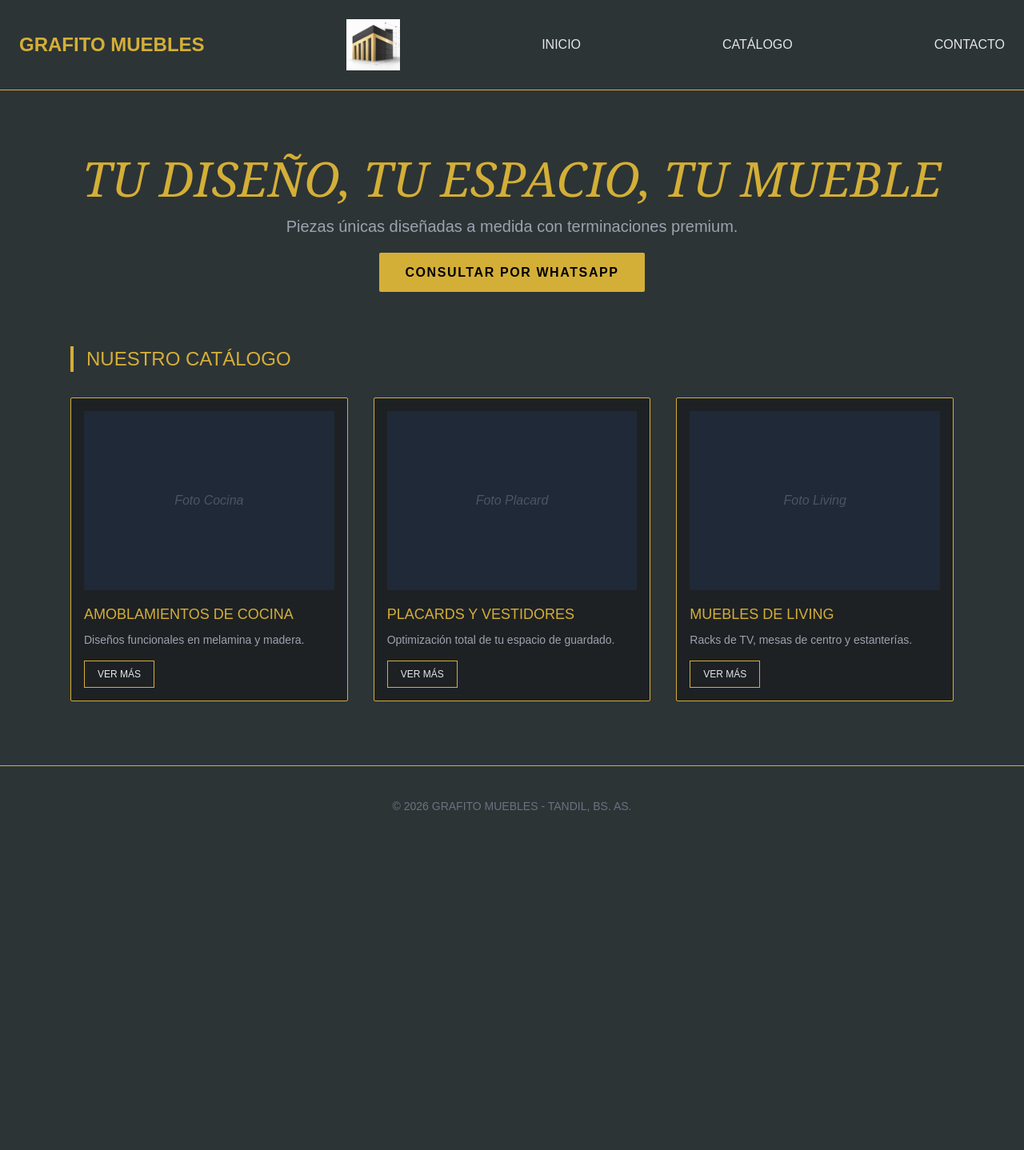
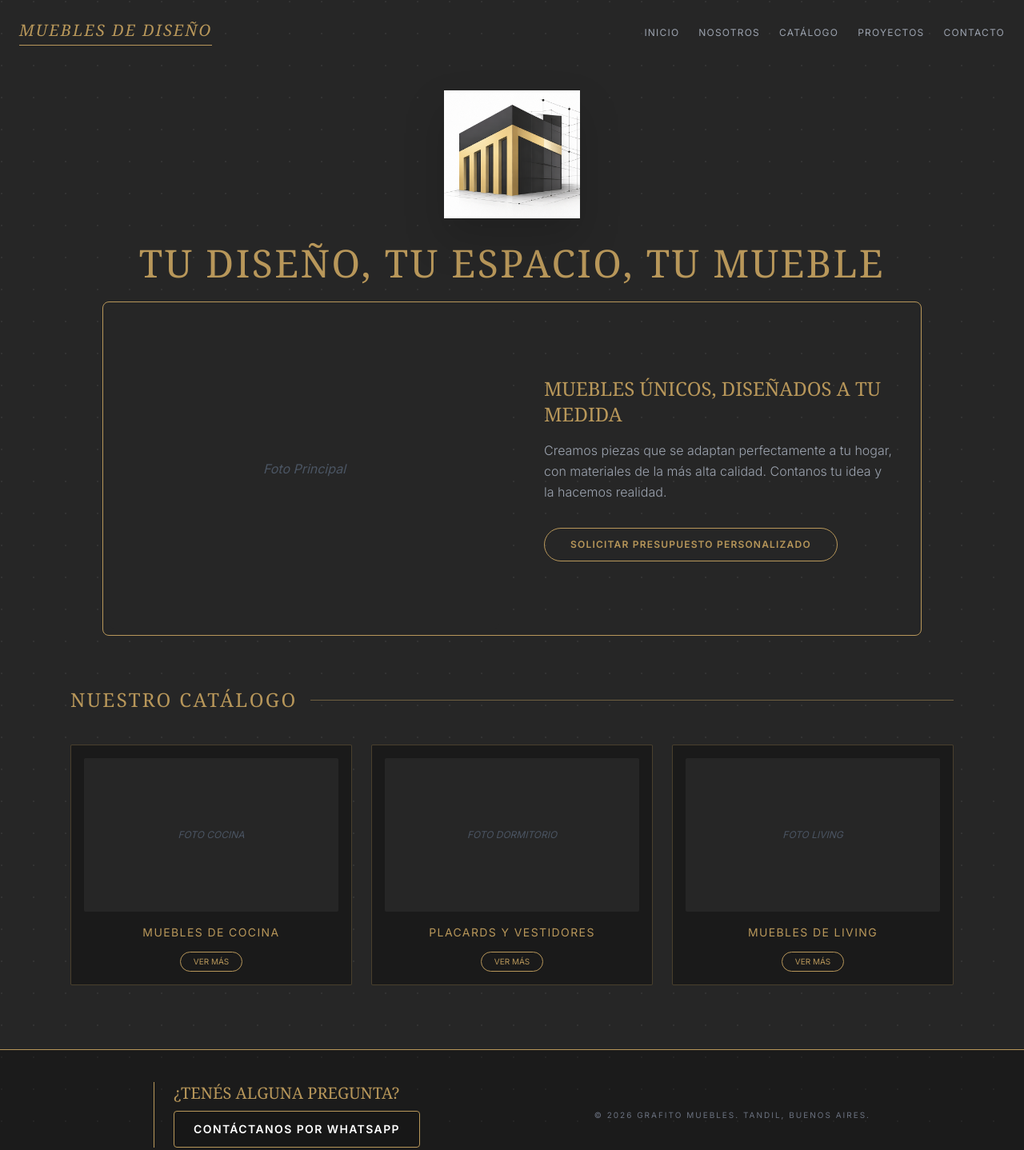
Before and after one commit to grafitomuebles/web-muebles, a plain HTML site: page index.html in a window 1280 px wide. Shown: the whole page at 80% size. Before the commit the page ends 1058 px from the top, so only its background shows below. Drawn offline with nearby package versions, Linux system fonts and the light colour scheme.

Commit message:
Update index.html

```diff
--- a/index.html
+++ b/index.html
@@ -5,56 +5,118 @@
     <meta name="viewport" content="width=device-width, initial-scale=1.0">
     <title>Grafito Muebles | Diseño a medida</title>
     <script src="https://cdn.tailwindcss.com"></script>
+    <link href="https://fonts.googleapis.com/css2?family=Playfair+Display:wght@400;700&family=Inter:wght@300;400;600&display=swap" rel="stylesheet">
     <style>
-        body { background-color: #2d3436; color: #e5e7eb; font-family: sans-serif; }
-        .gold-text { color: #d4af37; }
-        .gold-border { border-color: #d4af37; }
-        .gold-bg { background-color: #d4af37; }
-        .graphite-dark { background-color: #1e2124; }
+        :root {
+            --grafito: #262626;
+            --grafito-oscuro: #1a1a1a;
+            --dorado: #b8975a;
+            --dorado-suave: #d4af37;
+        }
+        body {
+            background-color: var(--grafito);
+            color: #ffffff;
+            font-family: 'Inter', sans-serif;
+            background-image: radial-gradient(circle at 2px 2px, #333 1px, transparent 0);
+            background-size: 40px 40px;
+        }
+        .font-serif { font-family: 'Playfair Display', serif; }
+        .border-gold { border-color: var(--dorado); }
+        .text-gold { color: var(--dorado); }
+        .bg-gold { background-color: var(--dorado); }
+
+        .card-mueble {
+            background-color: var(--grafito-oscuro);
+            border: 1px solid rgba(184, 151, 90, 0.3);
+            transition: all 0.3s ease;
+        }
+        .card-mueble:hover {
+            border-color: var(--dorado);
+            transform: translateY(-5px);
+        }
     </style>
 </head>
-<body>
-    <header class="p-6 flex justify-between items-center border-b gold-border">
-        <h1 class="text-2xl font-bold gold-text uppercase">Grafito Muebles</h1>
-        <img src="r.png" alt="Logo Grafito" class="h-16 w-auto">
-            <a href="#" class="hover:gold-text">INICIO</a>
-            <a href="#" class="hover:gold-text">CATÁLOGO</a>
-            <a href="#" class="hover:gold-text">CONTACTO</a>
+<body class="min-h-screen">
+
+    <header class="p-6 max-w-7xl mx-auto flex flex-col md:flex-row justify-between items-center gap-4">
+        <div class="text-gold font-serif text-xl tracking-widest border-b border-gold pb-1 italic">MUEBLES DE DISEÑO</div>
+        <nav class="flex gap-6 text-xs tracking-widest text-gray-400">
+            <a href="#" class="hover:text-gold transition">INICIO</a>
+            <a href="#" class="hover:text-gold transition">NOSOTROS</a>
+            <a href="#" class="hover:text-gold transition">CATÁLOGO</a>
+            <a href="#" class="hover:text-gold transition">PROYECTOS</a>
+            <a href="#" class="hover:text-gold transition">CONTACTO</a>
         </nav>
     </header>
 
-    <section class="py-20 text-center px-4">
-        <h2 class="text-4xl md:text-6xl font-serif gold-text mb-4 uppercase italic">Tu diseño, tu espacio, tu mueble</h2>
-        <p class="text-xl mb-8 text-gray-400">Piezas únicas diseñadas a medida con terminaciones premium.</p>
-        <a href="https://wa.me/549249362196" class="gold-bg text-black px-8 py-4 rounded-sm font-bold hover:bg-yellow-600 transition uppercase tracking-widest">Consultar por WhatsApp</a>
+    <div class="flex justify-center my-8">
+        <img src="r.png" alt="Grafito Muebles" class="h-32 md:h-40 object-contain drop-shadow-2xl">
+    </div>
+
+    <section class="text-center px-4 mb-16">
+        <h1 class="text-3xl md:text-5xl font-serif text-gold mb-6 uppercase tracking-wider">Tu diseño, tu espacio, tu mueble</h1>
+
+        <div class="max-w-5xl mx-auto grid grid-cols-1 md:grid-cols-2 gap-8 items-center border border-gold p-2 rounded-lg">
+            <div class="relative group overflow-hidden rounded-md h-[400px] bg-neutral-800 flex items-center justify-center">
+                <span class="text-gray-600 italic">Foto Principal</span>
+            </div>
+
+            <div class="text-left p-6">
+                <h2 class="text-2xl font-serif text-gold mb-4 uppercase">Muebles únicos, diseñados a tu medida</h2>
+                <p class="text-gray-400 mb-8 font-light leading-relaxed">
+                    Creamos piezas que se adaptan perfectamente a tu hogar, con materiales de la más alta calidad. Contanos tu idea y la hacemos realidad.
+                </p>
+                <button class="border border-gold text-gold px-8 py-3 rounded-full hover:bg-gold hover:text-black transition-all duration-500 uppercase text-xs tracking-widest font-bold">
+                    Solicitar Presupuesto Personalizado
+                </button>
+            </div>
+        </div>
     </section>
 
-    <div class="max-w-6xl mx-auto px-6 mb-10">
-        <h3 class="text-2xl gold-text mb-8 border-l-4 gold-border pl-4 uppercase">Nuestro Catálogo</h3>
-        <section class="grid grid-cols-1 md:grid-cols-3 gap-8">
-            <div class="graphite-dark p-4 border gold-border rounded-sm">
-                <div class="h-56 bg-gray-800 mb-4 flex items-center justify-center text-gray-600 italic">Foto Cocina</div>
-                <h4 class="gold-text text-lg mb-2 uppercase">Amoblamientos de Cocina</h4>
-                <p class="text-sm text-gray-400 mb-4">Diseños funcionales en melamina y madera.</p>
-                <button class="text-xs border gold-border px-4 py-2 hover:gold-bg hover:text-black transition">VER MÁS</button>
+    <section class="max-w-6xl mx-auto px-6 mb-20">
+        <div class="flex items-center gap-4 mb-10">
+            <h3 class="text-gold font-serif text-2xl uppercase tracking-widest">Nuestro Catálogo</h3>
+            <div class="h-[1px] bg-gold flex-grow opacity-50"></div>
+        </div>
+
+        <div class="grid grid-cols-1 md:grid-cols-3 gap-6">
+            <div class="card-mueble p-4 rounded-sm text-center">
+                <div class="h-48 bg-neutral-800 mb-4 rounded-sm flex items-center justify-center">
+                   <span class="text-xs text-gray-600 uppercase italic">Foto Cocina</span>
+                </div>
+                <h4 class="text-gold text-sm tracking-widest mb-3 uppercase">Muebles de Cocina</h4>
+                <button class="text-[10px] border border-gold px-4 py-1 rounded-full text-gold hover:bg-gold hover:text-black transition">VER MÁS</button>
             </div>
-            <div class="graphite-dark p-4 border gold-border rounded-sm">
-                <div class="h-56 bg-gray-800 mb-4 flex items-center justify-center text-gray-600 italic">Foto Placard</div>
-                <h4 class="gold-text text-lg mb-2 uppercase">Placards y Vestidores</h4>
-                <p class="text-sm text-gray-400 mb-4">Optimización total de tu espacio de guardado.</p>
-                <button class="text-xs border gold-border px-4 py-2 hover:gold-bg hover:text-black transition">VER MÁS</button>
+            <div class="card-mueble p-4 rounded-sm text-center">
+                <div class="h-48 bg-neutral-800 mb-4 rounded-sm flex items-center justify-center">
+                    <span class="text-xs text-gray-600 uppercase italic">Foto Dormitorio</span>
+                </div>
+                <h4 class="text-gold text-sm tracking-widest mb-3 uppercase">Placards y Vestidores</h4>
+                <button class="text-[10px] border border-gold px-4 py-1 rounded-full text-gold hover:bg-gold hover:text-black transition">VER MÁS</button>
             </div>
-            <div class="graphite-dark p-4 border gold-border rounded-sm">
-                <div class="h-56 bg-gray-800 mb-4 flex items-center justify-center text-gray-600 italic">Foto Living</div>
-                <h4 class="gold-text text-lg mb-2 uppercase">Muebles de Living</h4>
-                <p class="text-sm text-gray-400 mb-4">Racks de TV, mesas de centro y estanterías.</p>
-                <button class="text-xs border gold-border px-4 py-2 hover:gold-bg hover:text-black transition">VER MÁS</button>
+            <div class="card-mueble p-4 rounded-sm text-center">
+                <div class="h-48 bg-neutral-800 mb-4 rounded-sm flex items-center justify-center">
+                    <span class="text-xs text-gray-600 uppercase italic">Foto Living</span>
+                </div>
+                <h4 class="text-gold text-sm tracking-widest mb-3 uppercase">Muebles de Living</h4>
+                <button class="text-[10px] border border-gold px-4 py-1 rounded-full text-gold hover:bg-gold hover:text-black transition">VER MÁS</button>
             </div>
-        </section>
-    </div>
+        </div>
+    </section>
 
-    <footer class="p-10 text-center border-t gold-border mt-20 text-gray-500 text-sm">
-        <p>© 2026 GRAFITO MUEBLES - TANDIL, BS. AS.</p>
+    <footer class="border-t border-gold bg-black/30 py-10 px-6 text-center">
+        <div class="max-w-4xl mx-auto flex flex-col md:flex-row justify-between items-center gap-8">
+            <div class="text-left border-l border-gold pl-6">
+                <h4 class="text-gold font-serif text-xl uppercase mb-2">¿Tenés alguna pregunta?</h4>
+                <a href="https://wa.me/5492494000000" class="flex items-center gap-3 bg-neutral-900 border border-gold px-6 py-3 rounded hover:bg-gold hover:text-black transition group">
+                    <span class="text-sm tracking-widest uppercase font-bold">Contáctanos por WhatsApp</span>
+                </a>
+            </div>
+            <div class="text-gray-500 text-[10px] tracking-[0.2em] uppercase">
+                © 2026 Grafito Muebles. Tandil, Buenos Aires.
+            </div>
+        </div>
     </footer>
+
 </body>
 </html>
```
